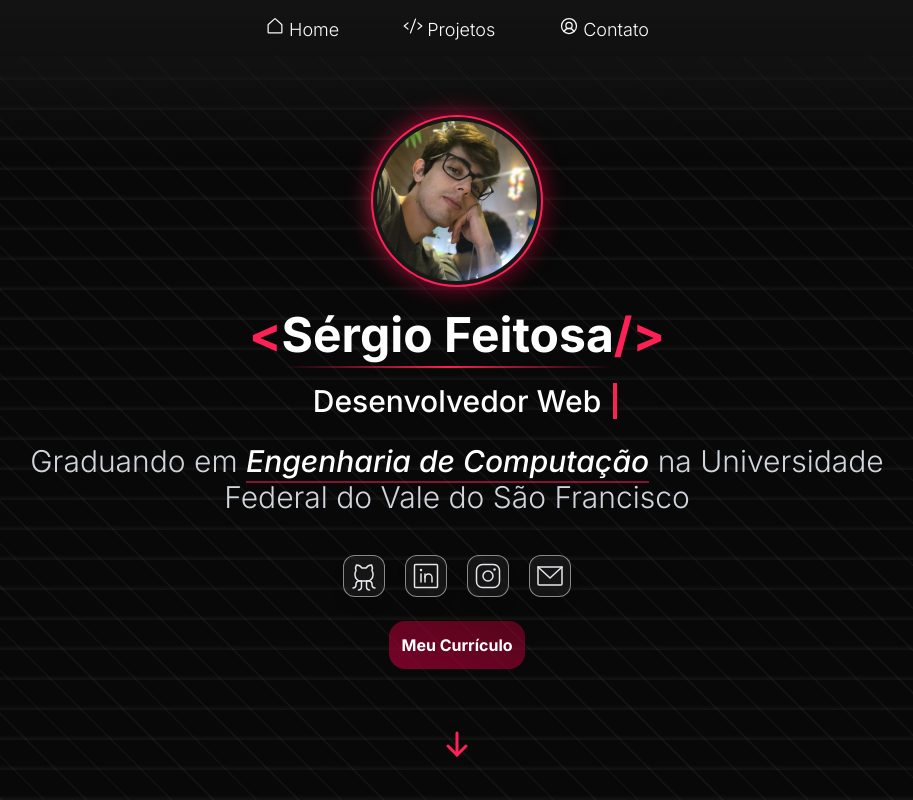
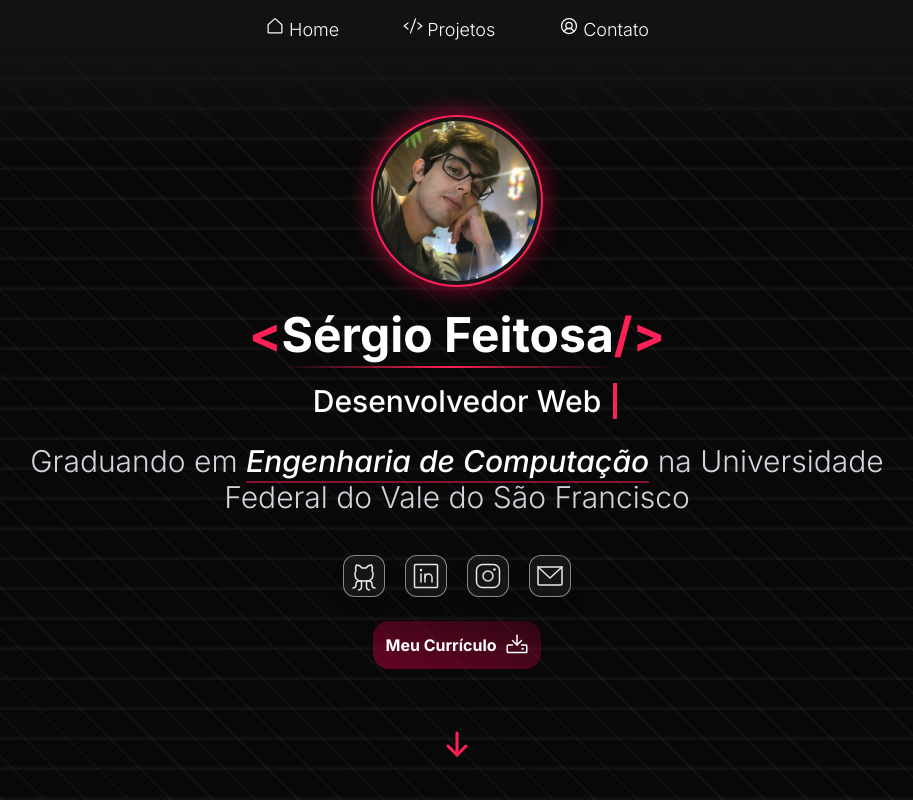
Before and after one commit to ssergiofeitosa/Portfolio, a React (Vite) app: page / in a window 1280 px wide. Shown: the top 800 px of the page, without its empty margins (183-1096 px from the left). Built offline with nearby package versions, Linux system fonts and the light colour scheme.

Commit message:
feat:added icon to cv button

```diff
--- a/src/components/Hero.tsx
+++ b/src/components/Hero.tsx
@@ -5,7 +5,7 @@ import {
   LinkedinLogo,
   InstagramLogo,
   EnvelopeSimple,
-  ArrowDown,
+  ArrowDown, Download
 } from "phosphor-react";
 
 const Hero = () => {
@@ -171,9 +171,10 @@ const Hero = () => {
           rel="noopener noreferrer"
           className="mb-20"
         >
-          <button className="text-white bg-gradient-to-bl b from-rose-700/40 to-rose-800/70 p-3  font-bold hover:scale-x-102 hover:-translate-y-1 transition-all rounded-2xl ">
-            Meu Currículo
+          <button className="flex  text-white bg-gradient-to-bl from-rose-700/20 to-rose-800/60 p-3  font-bold hover:scale-x-102 hover:-translate-y-1 transition-all rounded-2xl ">
+            Meu Currículo <Download className="ml-2" size={24}></Download>
           </button>
+
         </a>
         {/* seta */}
         <motion.div
```
